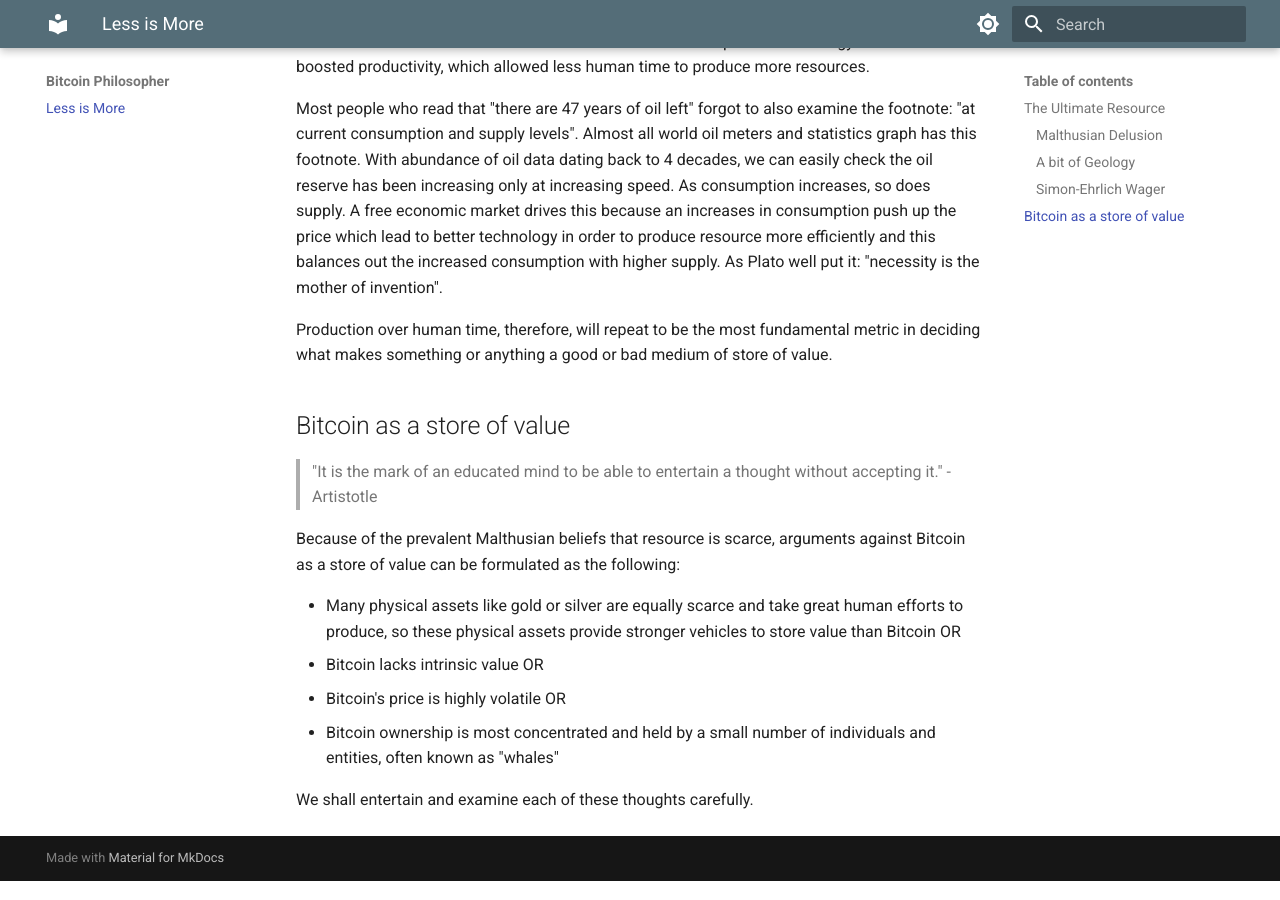
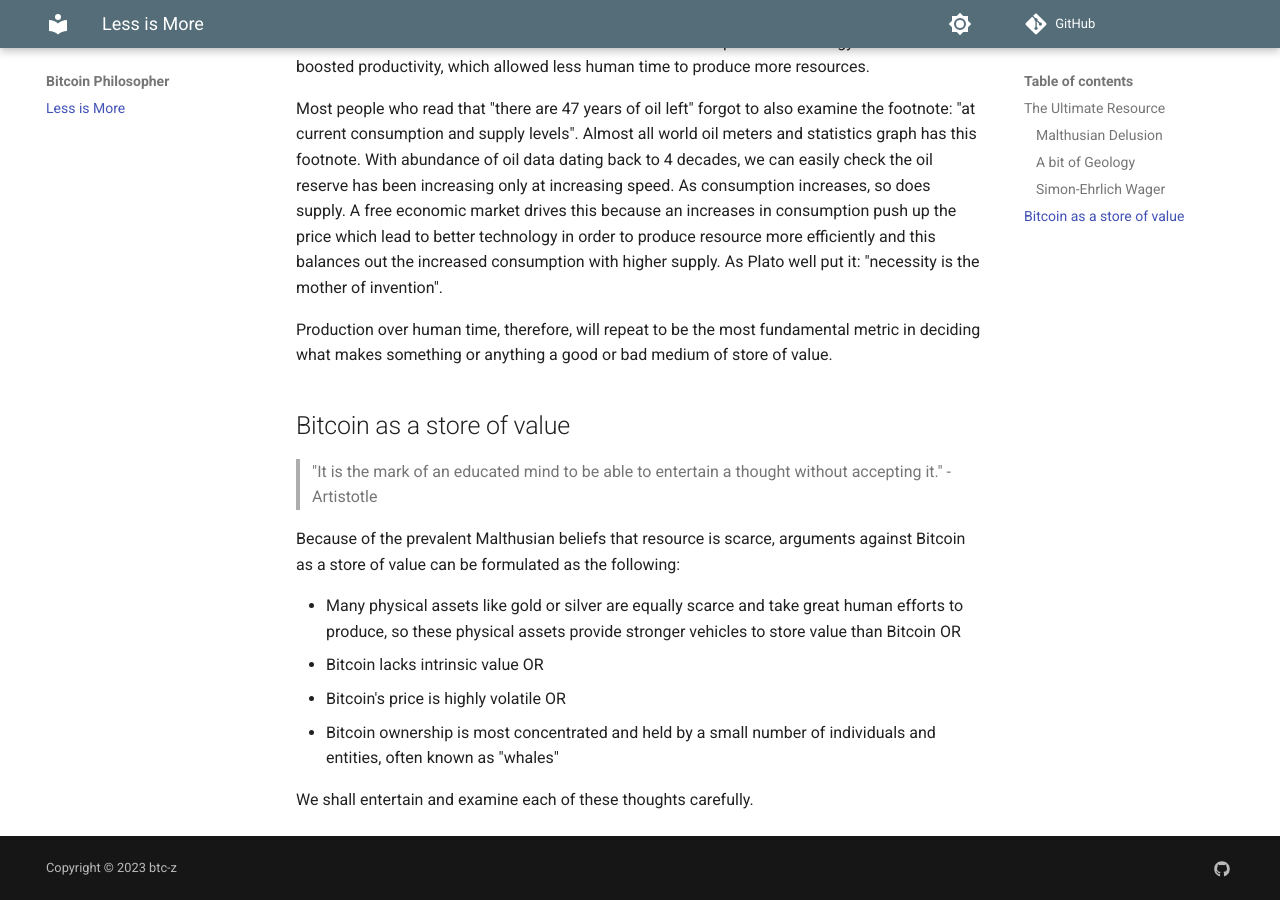
Before and after one commit to btc-z/btc-z.github.io, an MkDocs documentation site: the page built from docs/index.md, in a window 1280 px wide and 900 px high, scrolled down 1159 px. Built offline with MkDocs 1.6.1 and Material for MkDocs 9.7.7, drawn with Linux system fonts in a browser that asks for light colours.

Commit message:
add COPYRIGHT

```diff
--- a/mkdocs.yml
+++ b/mkdocs.yml
@@ -1,4 +1,11 @@
 site_name: Bitcoin Philosopher
+
+# Shows last modified and creation time for a post
+plugins:
+  - git-revision-date-localized:
+      enable_creation_date: true
+      type: timeago
+
 theme:
   name: material
 
@@ -19,3 +26,16 @@
       toggle:
         icon: material/brightness-4
         name: Switch to light mode
+
+# Header
+repo_url: https://github.com/btc-z
+
+# Footer
+extra:
+  generator: false
+  social:
+    - icon: fontawesome/brands/github
+      link: https://github.com/btc-z
+
+# Footer Copyright
+copyright: Copyright &copy; 2023 btc-z
```
